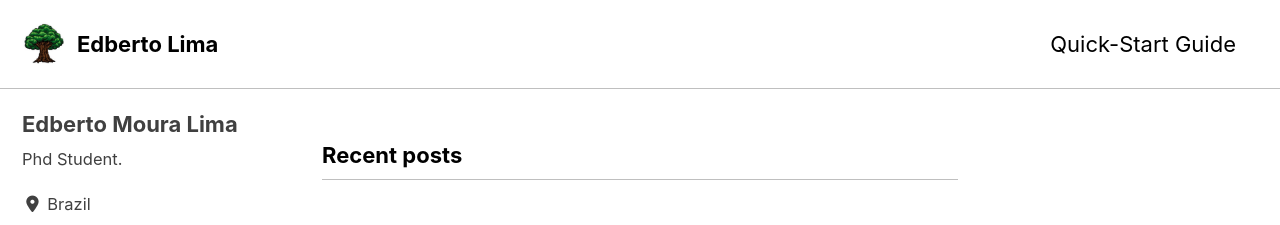
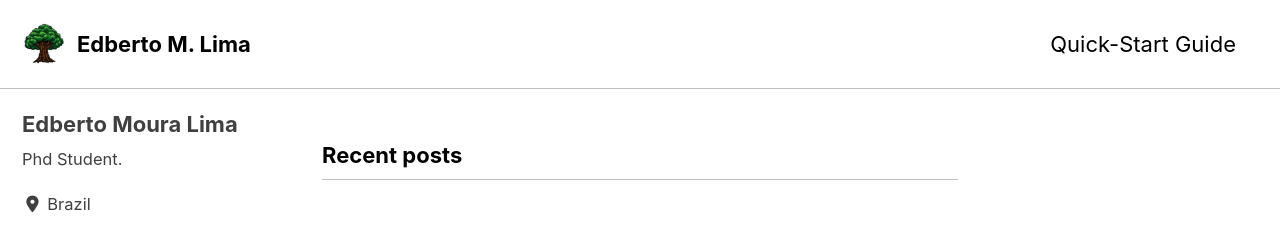
Before and after one commit to ericklisboito/ericklisboito, a Jekyll site: the page built from index.html, in a window 1280 px wide and 900 px high. Shown: the top 225 px of the window. Built offline with Jekyll 4.4.1, drawn with Linux system fonts in a browser that asks for light colours; cached includes are drawn as plain includes; nearby versions of some CDN libraries; the list of posts is cut into pages by our own code.

```diff
--- a/_config.yml
+++ b/_config.yml
@@ -16,7 +16,7 @@ minimal_mistakes_skin    : "contrast" #  "default" , "air", "aqua", "contrast",
 
 # Site Settings
 locale                   : "en-US"
-title                    : "Edberto Lima"
+title                    : "Edberto M. Lima"
 title_separator          : "-"
 subtitle                 : # site tagline that appears below site title in masthead
 name                     : "Edberto Lima"
```
